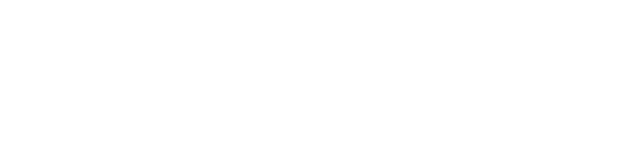
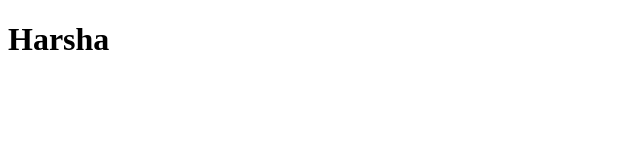
Before and after one commit to Harsha918/animated-octo-carnival, a plain HTML site: page index.html in a window 1280 px wide. Shown: the whole page, without its empty margins (0-640 px from the left). Drawn offline with Linux system fonts and the light colour scheme.

Commit message:
added h1 elements

```diff
--- a/index.html
+++ b/index.html
@@ -3,5 +3,7 @@
 <head>
     <title> :: RESUME ::</title>
 </head>
-<body></body>
+<body>
+<h1>Harsha<h1>
+</body>
 </html>
```
